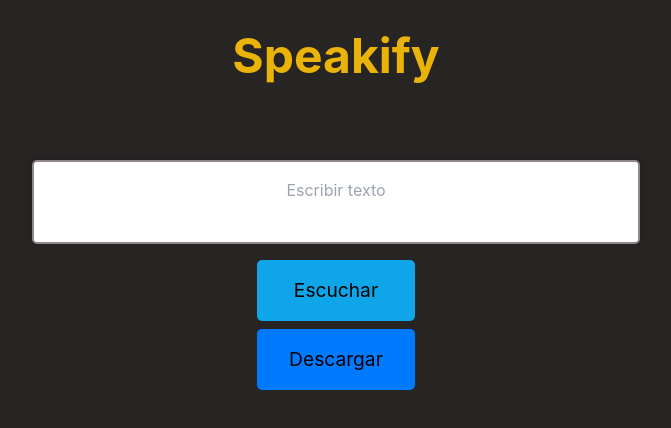
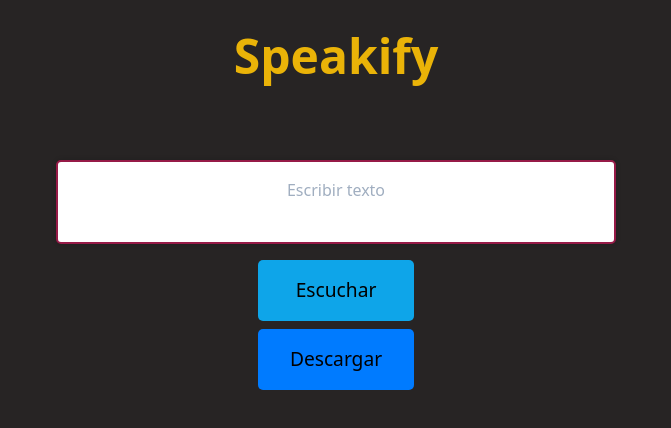
Before and after one commit to patukaelmago/speakify, a React (Create React App) app in the folder speakify/: page / in a window 1280 px wide. Shown: the top 428 px of the page, without its empty margins (304-975 px from the left). Built offline with nearby package versions, Linux system fonts and the light colour scheme.

Commit message:
last changes

```diff
--- a/speakify/package.json
+++ b/speakify/package.json
@@ -3,6 +3,7 @@
   "version": "0.1.0",
   "private": true,
   "dependencies": {
+    "@tailwindcss/forms": "^0.5.3",
     "@testing-library/jest-dom": "^5.16.5",
     "@testing-library/react": "^13.4.0",
     "@testing-library/user-event": "^13.5.0",
@@ -35,5 +36,8 @@
       "last 1 firefox version",
       "last 1 safari version"
     ]
+  },
+  "devDependencies": {
+    "tailwindcss": "^3.3.2"
   }
 }
--- a/speakify/public/index.html
+++ b/speakify/public/index.html
@@ -9,21 +9,11 @@
       name="description"
       content="Web site created using create-react-app"
     />
-    <link rel="apple-touch-icon" href="%PUBLIC_URL%/logo192.png" />
-    <!--
-      manifest.json provides metadata used when your web app is installed on a
-      user's mobile device or desktop. See https://developers.google.com/web/fundamentals/web-app-manifest/
-    -->
+    <!-- <link href="/src/index.css" rel="stylesheet"> -->
+
+
     <link rel="manifest" href="%PUBLIC_URL%/manifest.json" />
-    <!--
-      Notice the use of %PUBLIC_URL% in the tags above.
-      It will be replaced with the URL of the `public` folder during the build.
-      Only files inside the `public` folder can be referenced from the HTML.
 
-      Unlike "/favicon.ico" or "favicon.ico", "%PUBLIC_URL%/favicon.ico" will
-      work correctly both with client-side routing and a non-root public URL.
-      Learn how to configure a non-root public URL by running `npm run build`.
-    -->
     <title>Speakify</title>
     <script>
 		// función para convertir el texto en audio y reproducirlo
@@ -41,7 +31,7 @@
 			synthesis.speak(habla);
 		}
 	</script>
-  <script src="https://cdn.tailwindcss.com"></script>
+  <!-- <script src="https://cdn.tailwindcss.com"></script> -->
   </head>
   <body>
     <noscript>You need to enable JavaScript to run this app.</noscript>
--- a/speakify/src/components/Home/Home.css
+++ b/speakify/src/components/Home/Home.css
@@ -15,7 +15,7 @@ textarea {
   padding: 1rem;
   font-size: 1rem;
   border-radius: 5px;
-  border: 2px solid #918888;
+  border: 2px solid #961a47;
   box-shadow: 0 0 5px rgba(0, 0, 0, 0.2);
   resize: none;
   text-align: center;
--- a/speakify/src/index.css
+++ b/speakify/src/index.css
@@ -1,13 +1,10 @@
-body {
-  margin: 0;
-  font-family: -apple-system, BlinkMacSystemFont, 'Segoe UI', 'Roboto', 'Oxygen',
-    'Ubuntu', 'Cantarell', 'Fira Sans', 'Droid Sans', 'Helvetica Neue',
-    sans-serif;
-  -webkit-font-smoothing: antialiased;
-  -moz-osx-font-smoothing: grayscale;
+@tailwind base;
+@tailwind components;
+@tailwind utilities;
+
+@media (min-width: 600px) {
+  .slide image {
+    width: 100%;
+    height: 100%;
+  }
 }
-
-code {
-  font-family: source-code-pro, Menlo, Monaco, Consolas, 'Courier New',
-    monospace;
-}
--- a/speakify/src/index.js
+++ b/speakify/src/index.js
@@ -1,8 +1,9 @@
 import React from 'react';
 import ReactDOM from 'react-dom/client';
+import './index.css';
 import App from './App';
 import { BrowserRouter } from 'react-router-dom';
-import './index.css'
+
 
 const root = ReactDOM.createRoot(document.getElementById('root'));
 root.render(
--- a/speakify/tailwind.config.js
+++ b/speakify/tailwind.config.js
@@ -1,22 +1,84 @@
 module.exports = {
-  content: ['./src/**/*.{html,js}'],
+  mode: 'jit',
+  content: ['./src/**/*.{js,jsx,ts,tsx}'],
   theme: {
-    colors: {
-
-      'blue': '#1fb6ff',
-      'purple': '#7e5bef',
-      'pink': '#ff49db',
-      'orange': '#ff7849',
-      'green': '#13ce66',
-      'yellow': '#ffc82c',
-      'gray-dark': '#273444',
-      'gray': '#8492a6',
-      'gray-light': '#d3dce6',
+    extend: {
+      fontFamily: {
+        'berkshire': ['Berkshire Swash', 'cursive'],
+      },
+      container: {
+        padding: {
+          DEFAULT: '1rem',
+          lg: '3rem',
+        },
+      },
+      screens: {
+        xxs: '200px',
+        xs: '360px',
+        sm: '640px',
+        md: '768px',
+        lg: '1090px',
+        xl: '1280px',
+      },
+      colors: {
+        primary: '#050402',
+        secondary: '#1e293b',
+        tertiary: '#046C4E',
+        custom: '#5eead4',
+        accent: '#1dabb8',
+        green: {
+          '100': '#F0FFF4',
+          '200': '#C6F6D5',
+          '300': '#9AE6B4',
+          '400': '#68D391',
+          '500': '#48BB78',
+          '600': '#38A169',
+          '700': '#2F855A',
+          '800': '#276749',
+          '900': '#22543D',
+        },
+        sky: {
+          '100': '#E0F2FE',
+          '200': '#BAE6FD',
+          '300': '#7DD3FC',
+          '400': '#38BDF8',
+          '500': '#0EA5E9',
+          '600': '#0284C7',
+          '700': '#0369A1',
+          '800': '#075985',
+          '900': '#0C4A6E',
+        },
+        red: {
+          '100': '#FFF5F5',
+          '200': '#FED7D7',
+          '300': '#FEB2B2',
+          '400': '#FC8181',
+          '500': '#F56565',
+          '600': '#E53E3E',
+          '700': '#C53030',
+          '800': '#9B2C2C',
+          '900': '#742A2A',
+        },
+        gray: {
+          '100': '#F7FAFC',
+          '200': '#EDF2F7',
+          '300': '#E2E8F0',
+          '400': '#CBD5E0',
+          '500': '#A0AEC0',
+          '600': '#718096',
+          '700': '#4A5568',
+          '800': '#2D3748',
+          '900': '#1A202C',
+        },
+        cyan: {
+          '500': '#06b6d4',
+          '600': '#0891b2',
+        },
+        white: '#FFFFFF',
+      },
     },
-
-    extend: {
-
-
-    }
   },
-}
+  plugins: [
+    require('@tailwindcss/forms'),
+  ],
+};
```
Also changed, not shown: 1 other file (tests, documents, lock files or other folders).
